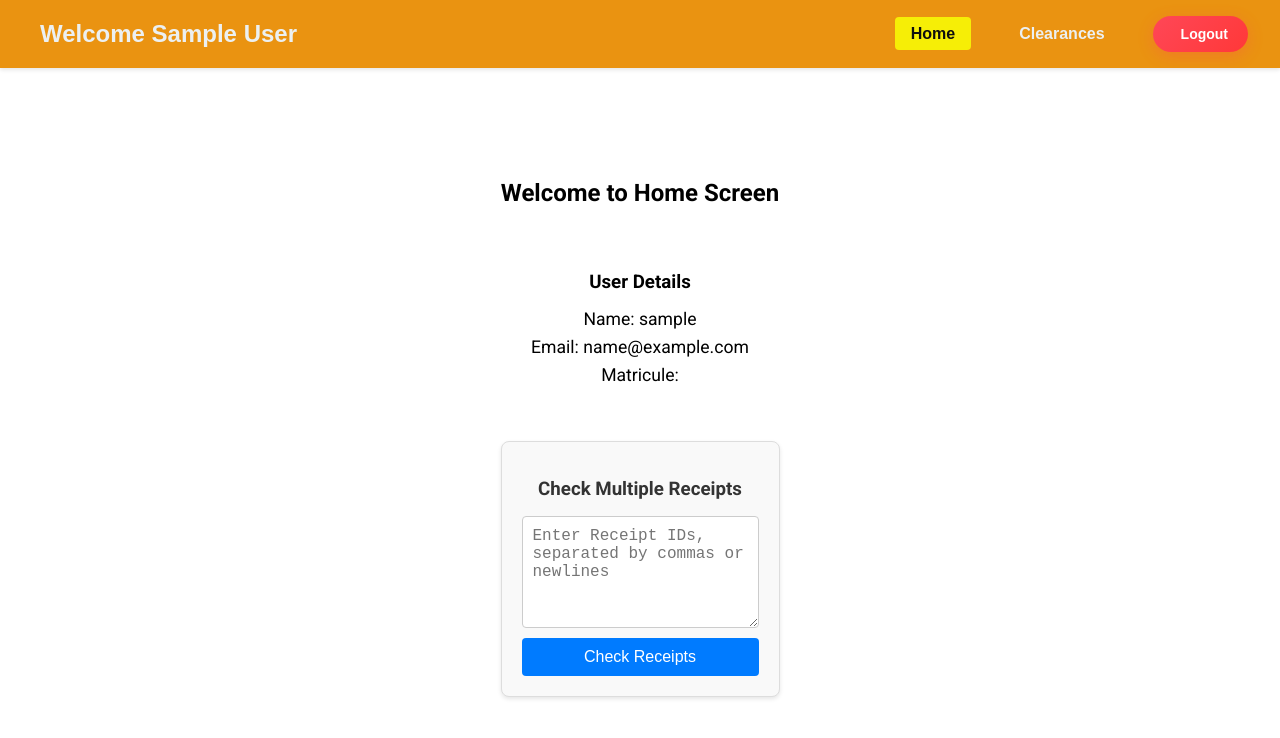
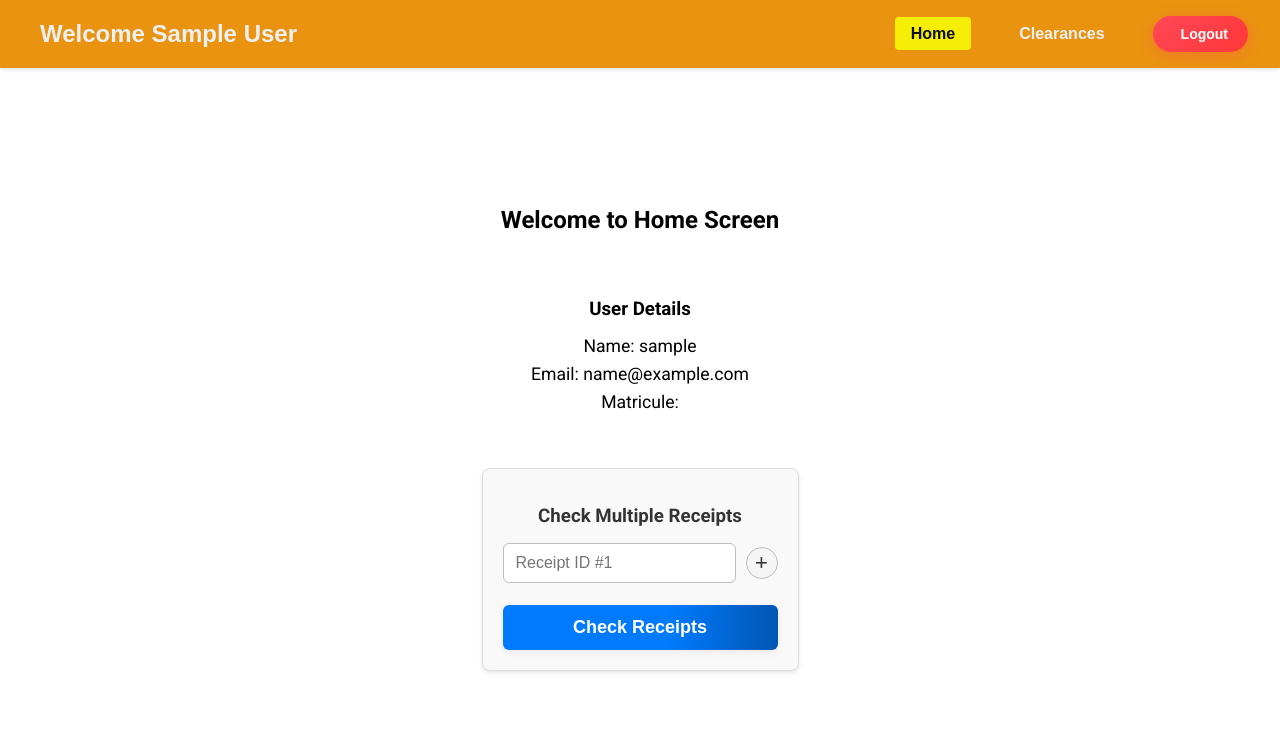
Before and after one commit to juanvictorqwerty/FinanceClear, a React (Create React App) app in the folder frontend/: page /Home in a window 1280 px wide. Shown: the top 738 px of the page. Built offline with nearby package versions, Linux system fonts and the light colour scheme; sample sign-in values are in the browser's storage.

Commit message:
Modernize stylings

```diff
--- a/frontend/src/components/Search.css
+++ b/frontend/src/components/Search.css
@@ -35,33 +35,96 @@
     margin-bottom: 20px;
 }
 
-.search-bar {
+
+.modern-bar {
     display: flex;
     flex-direction: column;
-    gap: 10px;
+    gap: 12px;
+    align-items: stretch;
 }
 
-.search-bar textarea {
-    width: 100%;
-    padding: 10px;
-    border: 1px solid #ccc;
-    border-radius: 4px;
-    font-size: 16px;
-    box-sizing: border-box; /* Include padding and border in the element's total width and height */
+.input-row {
+    display: flex;
+    align-items: center;
+    gap: 8px;
+    margin-bottom: 0;
 }
 
-.search-bar button {
-    padding: 10px 15px;
-    background-color: #007bff;
-    color: white;
-    border: none;
-    border-radius: 4px;
-    cursor: pointer;
+.receipt-input {
+    flex: 1;
+    padding: 10px 12px;
+    border: 1.5px solid #bdbdbd;
+    border-radius: 6px;
     font-size: 16px;
+    transition: border-color 0.2s;
+    background: #fff;
+    outline: none;
+}
+.receipt-input:focus {
+    border-color: #007bff;
+    box-shadow: 0 0 0 2px #e3f0ff;
 }
 
-.search-bar button:hover {
-    background-color: #0056b3;
+.add-btn, .remove-btn {
+    background: #f5f5f5;
+    border: 1.5px solid #bdbdbd;
+    color: #333;
+    border-radius: 50%;
+    width: 32px;
+    height: 32px;
+    font-size: 22px;
+    display: flex;
+    align-items: center;
+    justify-content: center;
+    cursor: pointer;
+    transition: background 0.2s, border-color 0.2s;
+    margin-left: 2px;
+}
+.add-btn:hover, .remove-btn:hover {
+    background: #e3f0ff;
+    border-color: #007bff;
+}
+.add-btn:disabled, .remove-btn:disabled {
+    opacity: 0.5;
+    cursor: not-allowed;
+}
+
+.search-btn {
+    margin-top: 10px;
+    padding: 12px 0;
+    background: linear-gradient(90deg, #007bff 60%, #0056b3 100%);
+    color: #fff;
+    border: none;
+    border-radius: 6px;
+    font-size: 18px;
+    font-weight: 600;
+    cursor: pointer;
+    box-shadow: 0 2px 8px rgba(0,0,0,0.07);
+    transition: background 0.2s;
+    position: relative;
+}
+.search-btn:disabled {
+    opacity: 0.6;
+    cursor: not-allowed;
+}
+.search-btn:hover:not(:disabled) {
+    background: linear-gradient(90deg, #0056b3 60%, #007bff 100%);
+}
+
+/* Loader animation */
+.loader {
+    display: inline-block;
+    width: 22px;
+    height: 22px;
+    border: 3px solid #fff;
+    border-top: 3px solid #007bff;
+    border-radius: 50%;
+    animation: spin 0.8s linear infinite;
+    margin: 0 auto;
+}
+@keyframes spin {
+    0% { transform: rotate(0deg); }
+    100% { transform: rotate(360deg); }
 }
 
 .search-results {
--- a/frontend/src/components/Search.jsx
+++ b/frontend/src/components/Search.jsx
@@ -4,49 +4,42 @@ import './Search.css'; // Assuming you'll add some styles for the alert
 import { useAuth } from '../context/AuthContext'; // Import useAuth
 
 const Search = () => {
-    const [receiptIdsInput, setReceiptIdsInput] = useState('');
+    const [receiptIds, setReceiptIds] = useState(['']);
     const [showAlert, setShowAlert] = useState(false);
     const [alertMessage, setAlertMessage] = useState('');
     const [alertType, setAlertType] = useState(''); // 'success' or 'error'
+    const [isLoading, setIsLoading] = useState(false);
     const { user } = useAuth(); // Use the useAuth hook
 
     const handleCheckReceipts = async () => {
-        const receiptIds = receiptIdsInput.split(/[,\n]/).map(id => id.trim()).filter(id => id !== '');
-
-        if (receiptIds.length === 0) {
+        const filteredIds = receiptIds.map(id => id.trim()).filter(id => id !== '');
+        if (filteredIds.length === 0) {
             setAlertMessage('Please enter at least one receipt ID.');
             setAlertType('error');
             setShowAlert(true);
             return;
         }
-
-        const username = user?.username; // Get username from AuthContext
+        const username = user?.username;
         if (!username) {
             setAlertMessage('User not logged in. Cannot check receipts.');
             setAlertType('error');
             setShowAlert(true);
             return;
         }
-
-        const spreadsheetId = "1djogVeb0vT2Klqnx7HZfON-g1B3i4KV_5426ACNbHJs"; // Your spreadsheet ID
-
+        const spreadsheetId = "1djogVeb0vT2Klqnx7HZfON-g1B3i4KV_5426ACNbHJs";
         if (!spreadsheetId) {
             setAlertMessage('Spreadsheet ID is not configured. Please set REACT_APP_GOOGLE_SHEET_ID in your .env file.');
             setAlertType('error');
             setShowAlert(true);
             return;
         }
-
+        setIsLoading(true);
         try {
-            // New backend endpoint for checking multiple receipts
             const response = await axios.post('http://localhost:5000/api/sheets/check-receipts', {
                 spreadsheetId,
-                receiptIds,
+                receiptIds: filteredIds,
                 userName: username,
             });
-
-            console.log('Backend Response:', response.data);
-
             if (response.data.success) {
                 setAlertMessage('All receipts checked!');
                 setAlertType('success');
@@ -56,7 +49,6 @@ const Search = () => {
             }
             setShowAlert(true);
         } catch (error) {
-            console.error('Error checking receipts:', error);
             if (error.response && error.response.data && error.response.data.message) {
                 setAlertMessage(error.response.data.message);
             } else {
@@ -64,26 +56,69 @@ const Search = () => {
             }
             setAlertType('error');
             setShowAlert(true);
+        } finally {
+            setIsLoading(false);
         }
+    };
+
+    const handleInputChange = (idx, value) => {
+        setReceiptIds(ids => ids.map((id, i) => (i === idx ? value : id)));
+    };
+
+    const handleAddField = () => {
+        setReceiptIds(ids => [...ids, '']);
+    };
+
+    const handleRemoveField = (idx) => {
+        setReceiptIds(ids => ids.length > 1 ? ids.filter((_, i) => i !== idx) : ids);
     };
 
     return (
         <div className="search-container">
             <h3>Check Multiple Receipts</h3>
-            <div className="search-bar">
-                <textarea
-                    value={receiptIdsInput}
-                    onChange={(e) => setReceiptIdsInput(e.target.value)}
-                    placeholder="Enter Receipt IDs, separated by commas or newlines"
-                    rows="5"
-                ></textarea>
-                <button onClick={handleCheckReceipts}>Check Receipts</button>
+            <div className="search-bar modern-bar">
+                {receiptIds.map((id, idx) => (
+                    <div className="input-row" key={idx}>
+                        <input
+                            type="text"
+                            className="receipt-input"
+                            value={id}
+                            onChange={e => handleInputChange(idx, e.target.value)}
+                            placeholder={`Receipt ID #${idx + 1}`}
+                            disabled={isLoading}
+                        />
+                        {receiptIds.length > 1 && (
+                            <button
+                                className="remove-btn"
+                                onClick={() => handleRemoveField(idx)}
+                                disabled={isLoading}
+                                aria-label="Remove field"
+                            >
+                                &minus;
+                            </button>
+                        )}
+                        {idx === receiptIds.length - 1 && (
+                            <button
+                                className="add-btn"
+                                onClick={handleAddField}
+                                disabled={isLoading}
+                                aria-label="Add field"
+                            >
+                                +
+                            </button>
+                        )}
+                    </div>
+                ))}
+                <button
+                    className="search-btn"
+                    onClick={handleCheckReceipts}
+                    disabled={isLoading}
+                >
+                    {isLoading ? <span className="loader"></span> : 'Check Receipts'}
+                </button>
             </div>
-
             {showAlert && (
-                <div className={`alert ${alertType}`}>
-                    {alertMessage}
-                </div>
+                <div className={`alert ${alertType}`}>{alertMessage}</div>
             )}
         </div>
     );
```
